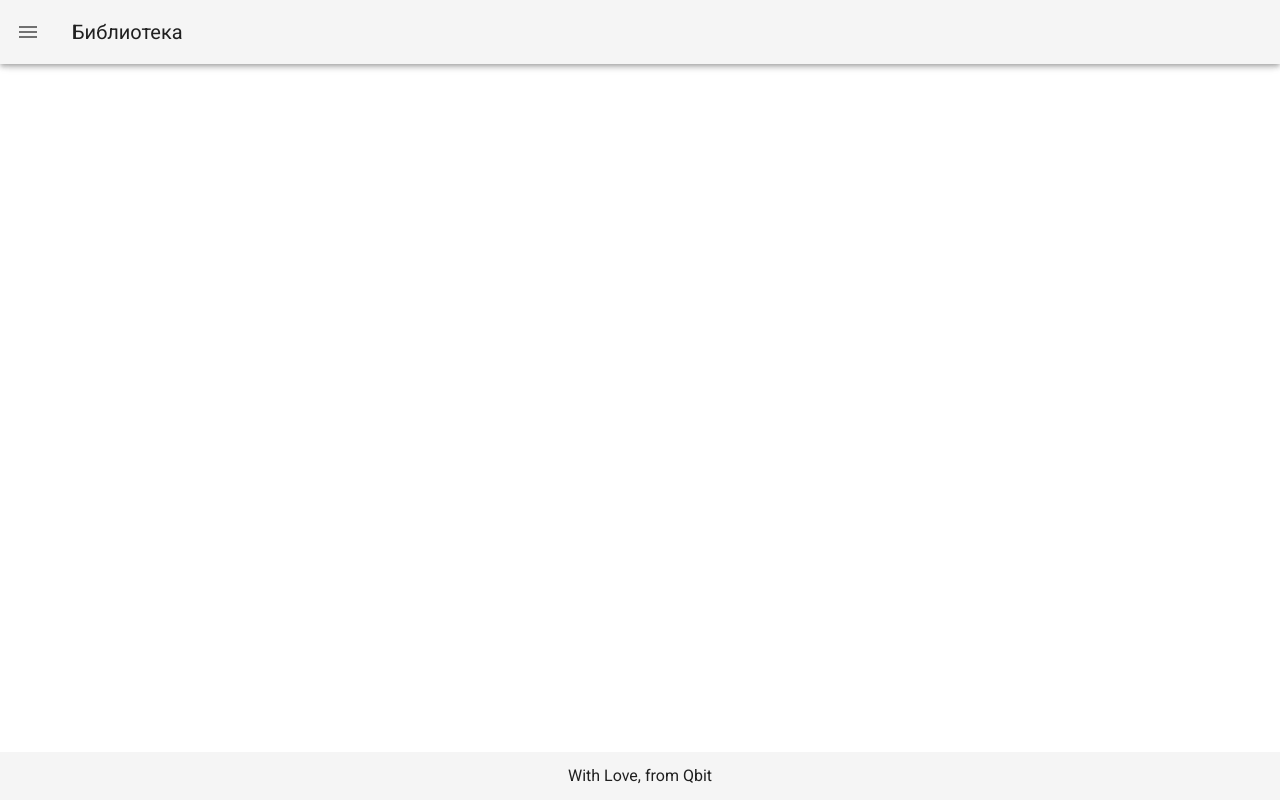
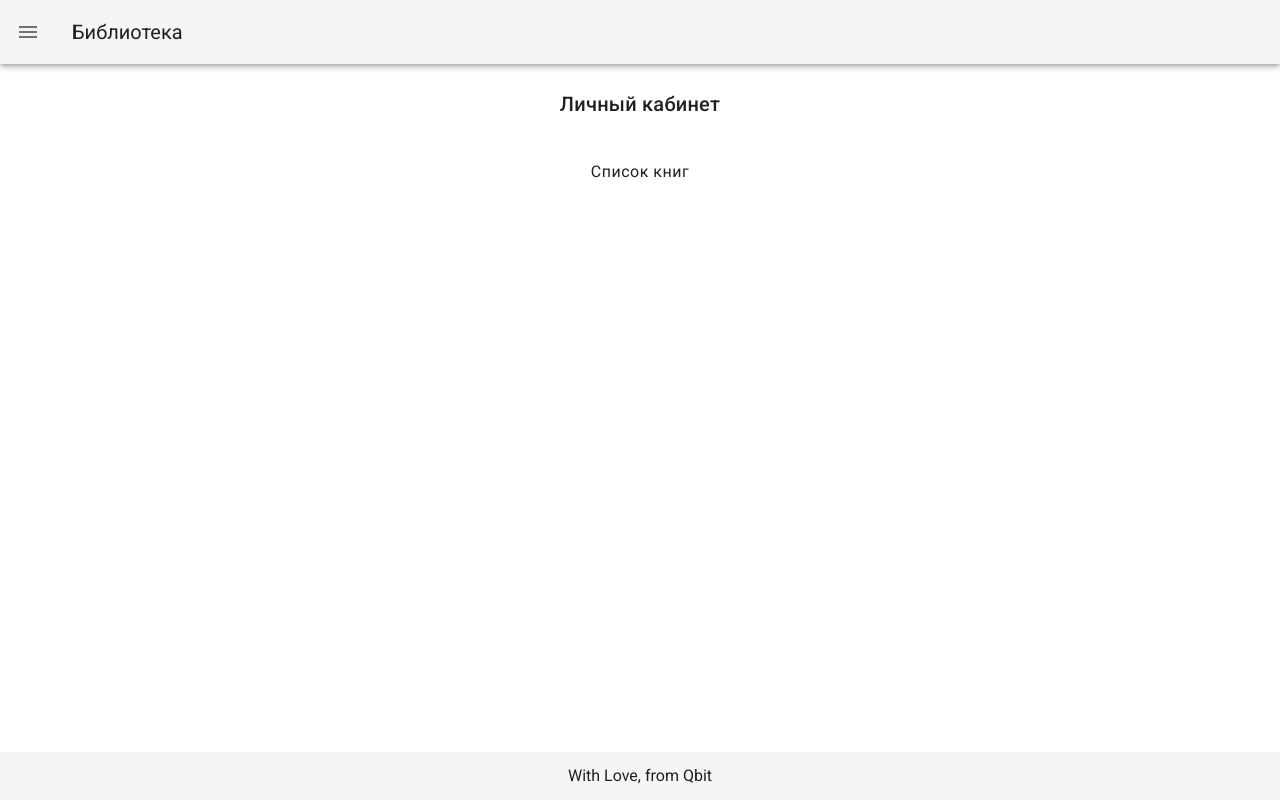
Before and after one commit to qbclub/library, a Vue app: page /cabinet in a window 1280 px wide. Built offline with nearby package versions, Linux system fonts and the light colour scheme.

Commit message:
add demo Cabinet

```diff
--- /dev/null
+++ b/src/components/Cabinet.vue
@@ -0,0 +1,38 @@
+<template>
+  <v-container>
+    <v-row class="align-center justify-center"
+      ><v-col cols="10"
+        ><p
+          class="
+            text--primary text-xl-h4 text-md-h6 text-sm-body-1 text-body-1
+            font-weight-medium
+            justify-center
+            text-center
+          "
+        >
+          Личный кабинет
+        </p></v-col
+      ></v-row
+    >
+    <v-row class="align-center justify-center">
+      <v-col cols="10"
+        ><div
+          class="
+            text-lg-body-1
+            text-md-body-1
+            text-sm-body-2
+            text--primary
+            text-center
+          "
+        >
+          Список книг
+        </div>
+      </v-col>
+    </v-row>
+  </v-container>
+</template>
+<script>
+export default {};
+</script>
+<style scoped>
+</style>
--- a/src/router/index.js
+++ b/src/router/index.js
@@ -25,7 +25,13 @@ const routes = [{
   path: '/',
   name: 'ListOfBooks',
   component: () => import( /* webpackChunkName: "takebook" */ '../components/ListOfBooks.vue')
-}
+},
+{
+  path: '/cabinet',
+  name: 'Cabinet',
+
+  component: () => import( /* webpackChunkName: "about" */ '../components/Cabinet.vue')
+},
 ]
 
 const router = new VueRouter({
```
